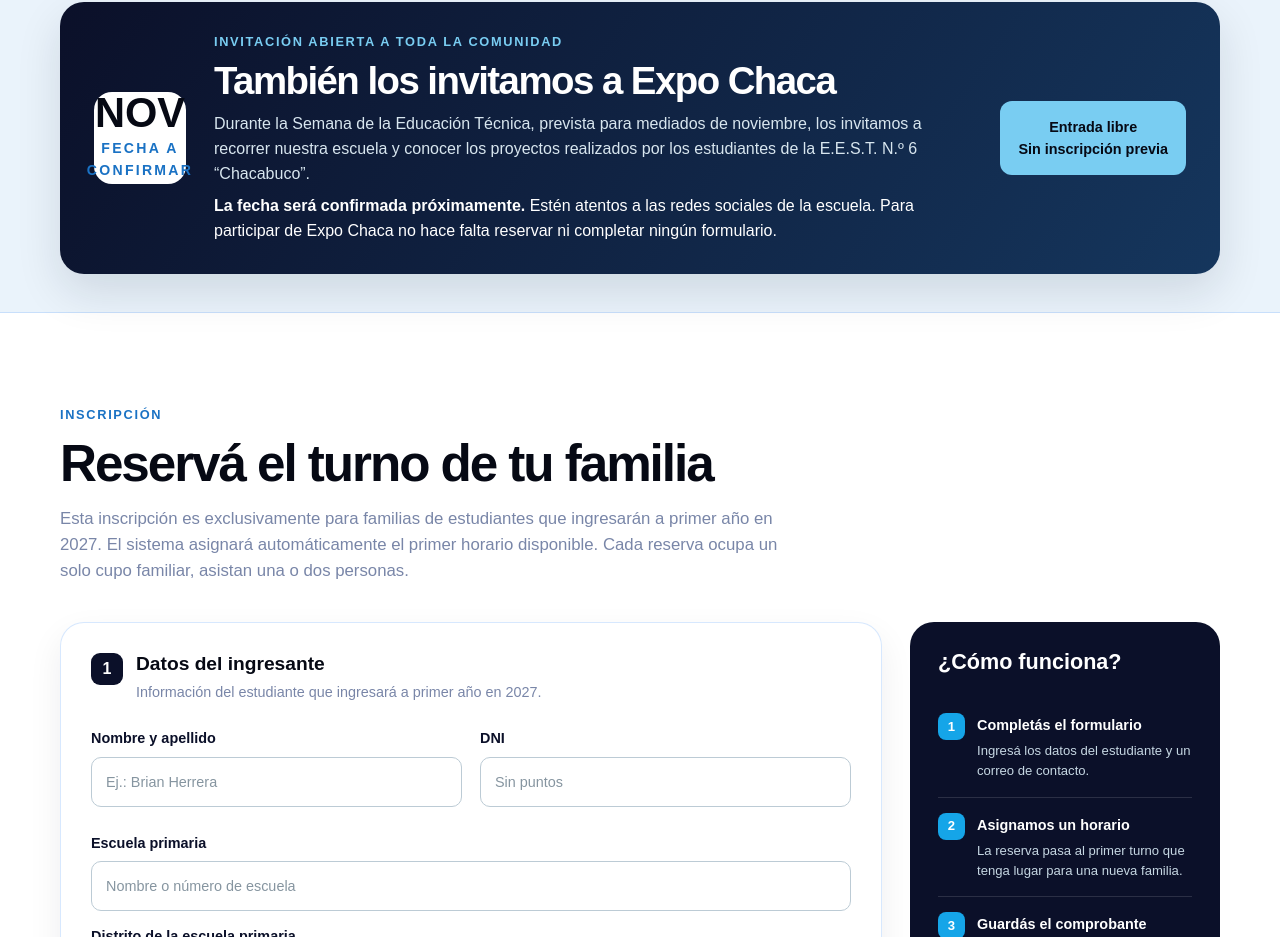
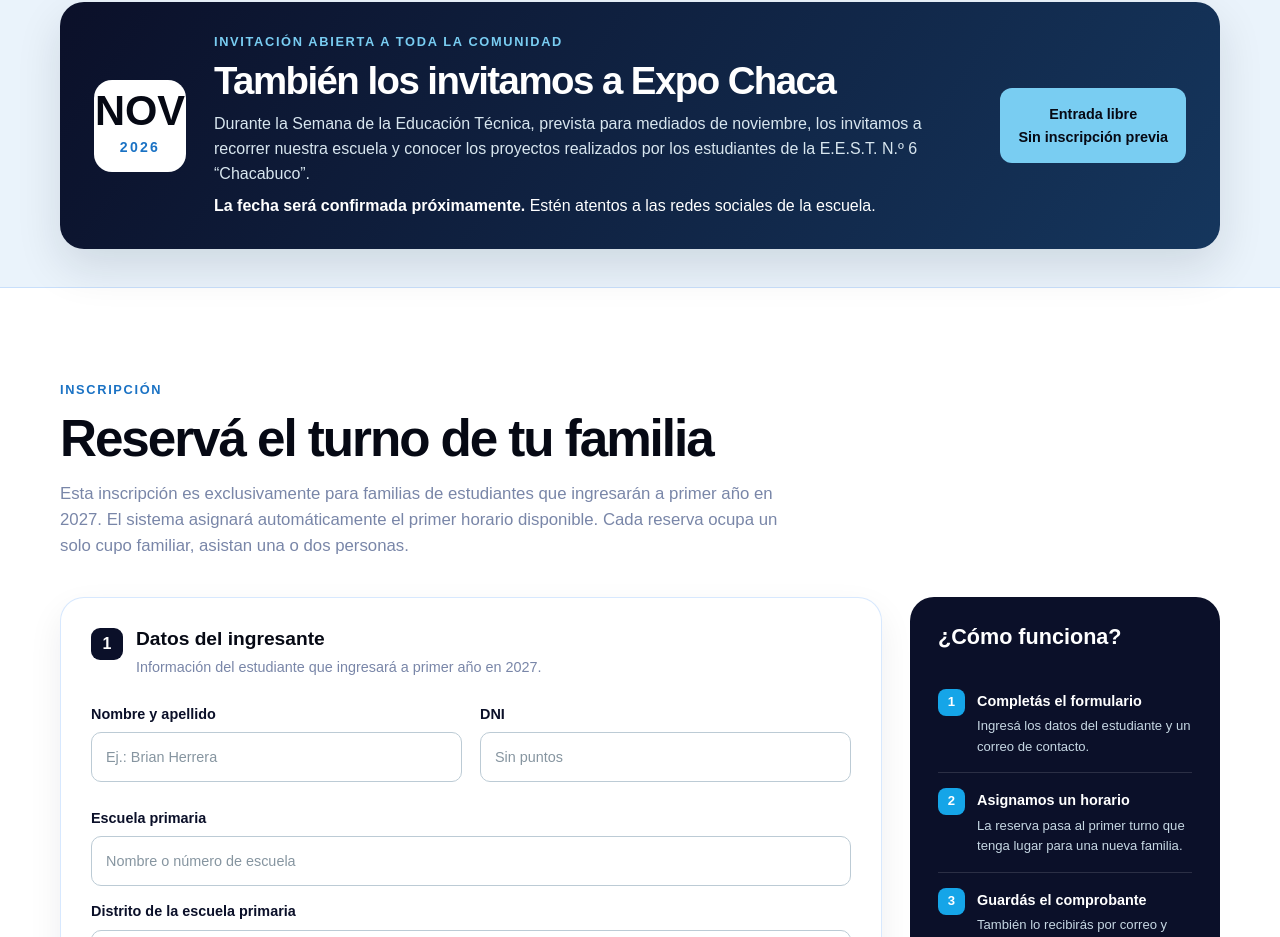
Before and after one commit to JMChaves94/visitas-eest6, a website: page index.html in a window 1280 px wide. Shown: the part 813-1750 px from the top of the page. Drawn offline with Linux system fonts and the light colour scheme; no server answers.

Commit message:
arreglo index

```diff
--- a/index.html
+++ b/index.html
@@ -70,9 +70,10 @@
 
     <section class="expo-section" aria-labelledby="expoTitle">
   <div class="shell expo-card">
+
     <div class="expo-date" aria-hidden="true">
       <span>NOV</span>
-          <strong>FECHA A CONFIRMAR</strong>
+      <strong>2026</strong>
     </div>
 
     <div class="expo-copy">
@@ -89,8 +90,7 @@
 
       <p class="expo-highlight">
         <strong>La fecha será confirmada próximamente.</strong>
-            Estén atentos a las redes sociales de la escuela. Para participar de
-            Expo Chaca no hace falta reservar ni completar ningún formulario.
+        Estén atentos a las redes sociales de la escuela.
       </p>
     </div>
 
@@ -98,6 +98,7 @@
       Entrada libre<br>
       Sin inscripción previa
     </div>
+
   </div>
 </section>
 
```
Lines whose indentation alone changed are shown as unchanged.
